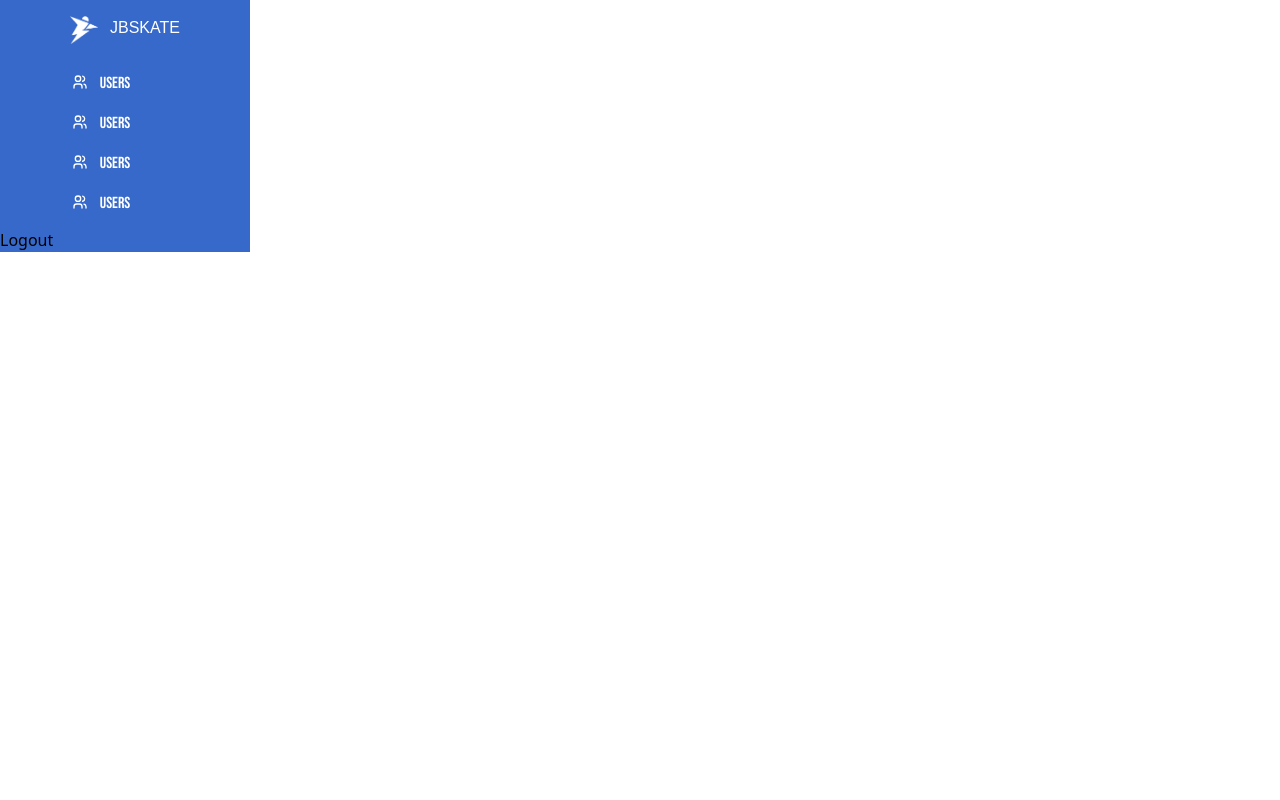
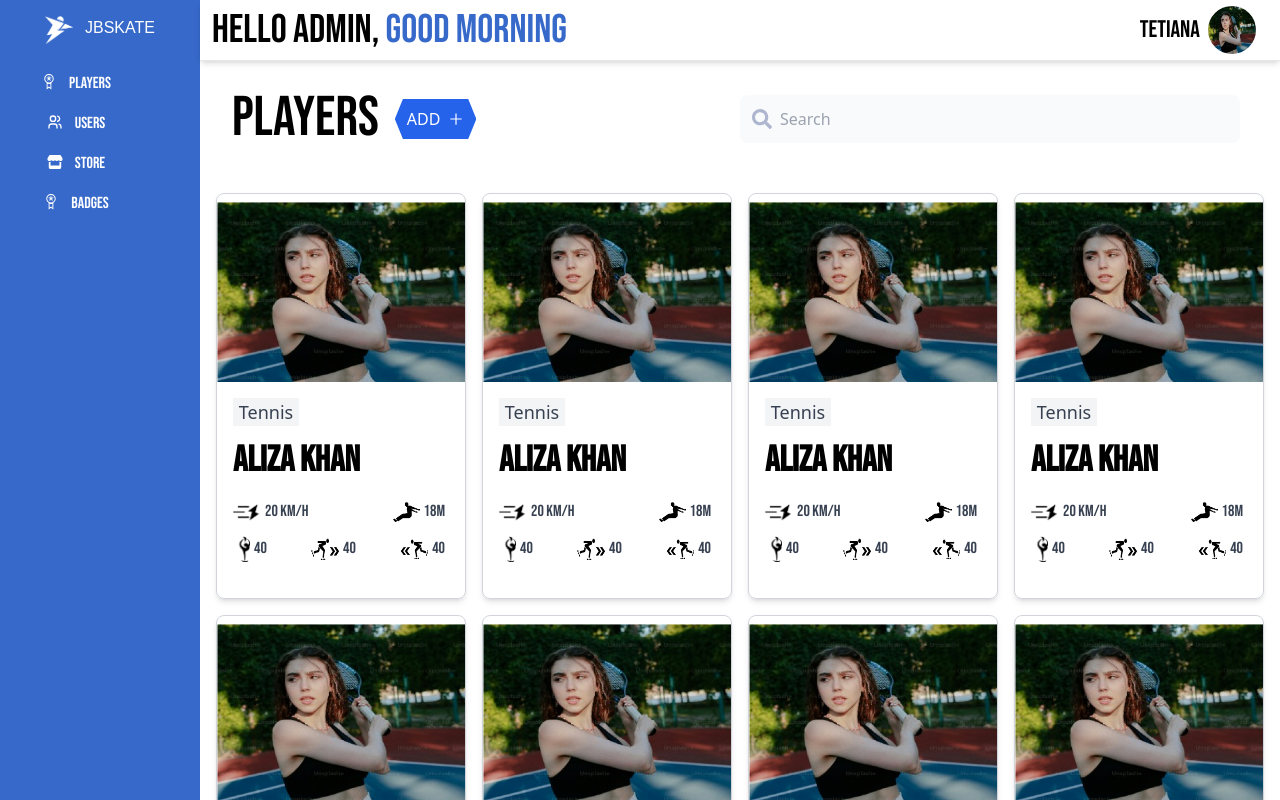
Before and after one commit to ShayanZameer/Sportsmanagement, a React (Vite) app: page / in a window 1280 px wide. Shown: the top 800 px of the page. Built offline with nearby package versions, Linux system fonts and the light colour scheme.

Commit message:
Dashboard added

```diff
--- a/src/Screens/Dashboard.jsx
+++ b/src/Screens/Dashboard.jsx
@@ -1,11 +1,41 @@
 import React from 'react'
 import Aside from '../components/Aside'
 
+import Navbar from '../components/Navbar';
+import Mainsection from '../components/Mainsection';
+
+import Playersection from '../components/Playersection';
+
 const Dashboard = () => {
   return (
-    <div>
+    <div className='flex ' >
+
+        <div className=' flex-1'>
+
 
         <Aside/>
+
+
+        </div>
+
+        <div className='flex-[6] flex flex-col h-screen '>
+
+        <div className=''>
+
+            <Navbar/>
+        </div>
+
+        <div className=''>
+            <Playersection/>
+
+        </div>
+
+        <div className=''>
+
+            <Mainsection/>
+        </div>
+
+        </div>
     </div>
   )
 }
--- a/src/components/Aside.jsx
+++ b/src/components/Aside.jsx
@@ -2,14 +2,18 @@
 import wLogo from "../assets/images/WhiteLogo.png";
 
 import Asidedetails from './Asidedetails';
+import { LuLogOut } from "react-icons/lu";
 import { TbUsers } from "react-icons/tb";
+import { FaStore } from "react-icons/fa6";
+import { TfiMedall } from "react-icons/tfi";
 
 
 
 const Aside = () => {
   return (
-    <div className='w-[250px]   bg-[#3669C9]'>
+    <div className='w-[200px] flex flex-col justify-between  h-[1010px]   bg-[#3669C9]'>
 
+        <div>
 
         <div className='py-4 flex justify-center'>
 
@@ -21,16 +25,23 @@
 
         <div className='flex flex-col items-center mr-10 space-y-4 my-3'>
 
-            <Asidedetails text="Users" icon={<TbUsers color='white ' height="20" width="20"/>}/>
-            <Asidedetails text="Users" icon={<TbUsers color='white ' height="20" width="20"/>}/>
-            <Asidedetails text="Users" icon={<TbUsers color='white ' height="20" width="20"/>}/>
-            <Asidedetails text="Users" icon={<TbUsers color='white ' height="20" width="20"/>}/>
+            <Asidedetails text="PLAYERS" icon={<TfiMedall color='white ' height="20" width="20"/>}/>
+            <Asidedetails text="USERS" icon={<TbUsers color='white ' height="20" width="20"/>}/>
+            <Asidedetails text="STORE" icon={<FaStore color='white ' height="20" width="20"/>}/>
+            <Asidedetails text="BADGES" icon={<TfiMedall color='white ' height="20" width="20"/>}/>
 
         </div>
 
-        <div className='flex flex-col justify-end'>
+        </div>
 
-            <p>Logout</p>
+
+        <div className='flex justify-center'>
+
+        <div className='my-1'>
+        <LuLogOut color='white' />
+</div>
+
+            <p className='px-2 pb-5 font-dmSans text-white '>Logout</p>
         </div>
     </div>
   )
--- a/src/components/Card.jsx
+++ b/src/components/Card.jsx
@@ -11,7 +11,7 @@
 
 const Card = () => {
   return (
-    <div className="border border-gray-300 rounded-lg overflow-hidden py-2 shadow-md max-w-72">
+    <div className="border border-gray-300 rounded-lg overflow-hidden py-2 shadow-md max-w-72 ">
 
        <div className='flex justify-center'>
       {/* Image */}
--- /dev/null
+++ b/src/components/Mainsection.jsx
@@ -0,0 +1,23 @@
+
+
+import React from 'react';
+import Card from './Card';  // Ensure the path to Card is correct
+
+const Mainsection = () => {
+  return (
+    <div className="p-4">
+      <div className="grid grid-cols-1 sm:grid-cols-2 md:grid-cols-3 lg:grid-cols-4 gap-4">
+        <Card />
+        <Card />
+        <Card />
+        <Card />
+        <Card />
+        <Card />
+        <Card />
+        <Card />
+      </div>
+    </div>
+  );
+};
+
+export default Mainsection;
--- /dev/null
+++ b/src/components/Navbar.jsx
@@ -0,0 +1,29 @@
+import React from 'react';
+
+import mainpic from "../assets/images/Mainpic.png"
+
+const Navbar = () => {
+  return (
+    <div className='flex justify-between items-center shadow-md border-b'>
+
+        <div className='px-3'>
+
+            <p className=' text-[40px] font-bebas'>HELLO ADMIN, <span className='text-[#3669C9] font-bebas'>GOOD MORNING</span></p>
+        </div>
+
+
+        <div>
+
+
+            <div className='flex items-center'>
+                <p className='font-bebas px-2 text-[24px]'>TETIANA</p>
+                <img src={mainpic} alt = "this" className=' mr-6 h-12 w-12 rounded-full'/>
+            </div>
+        </div>
+
+
+    </div>
+  )
+}
+
+export default Navbar
--- /dev/null
+++ b/src/components/Playersection.jsx
@@ -0,0 +1,39 @@
+
+
+
+import Searchinput from './Searchinput';
+
+
+import React from 'react';
+import { AiOutlinePlus, AiOutlineSearch } from 'react-icons/ai';
+
+const handleClick = () => {
+  console.log("handle click");
+};
+
+const Playersection = () => {
+  return (
+    <div className='flex justify-between items-center py-4 px-8'>
+      <div className='flex items-center'>
+        <p className='font-normal font-bebas text-[56px]'>PLAYERS</p>
+        <div className='ml-4'>
+          <button
+            onClick={handleClick}
+            className="flex items-center px-3 py-2 bg-blue-600 text-white relative"
+            style={{ clipPath: 'polygon(10% 0%, 90% 0%, 100% 50%, 90% 100%, 10% 100%, 0% 50%)' }}
+          >
+            <span className="mr-2">ADD</span>
+            <AiOutlinePlus />
+          </button>
+        </div>
+      </div>
+      <div className=''>
+        <div className="flex items-center  rounded-md p-2">
+          <Searchinput/>
+        </div>
+      </div>
+    </div>
+  );
+};
+
+export default Playersection;
```
